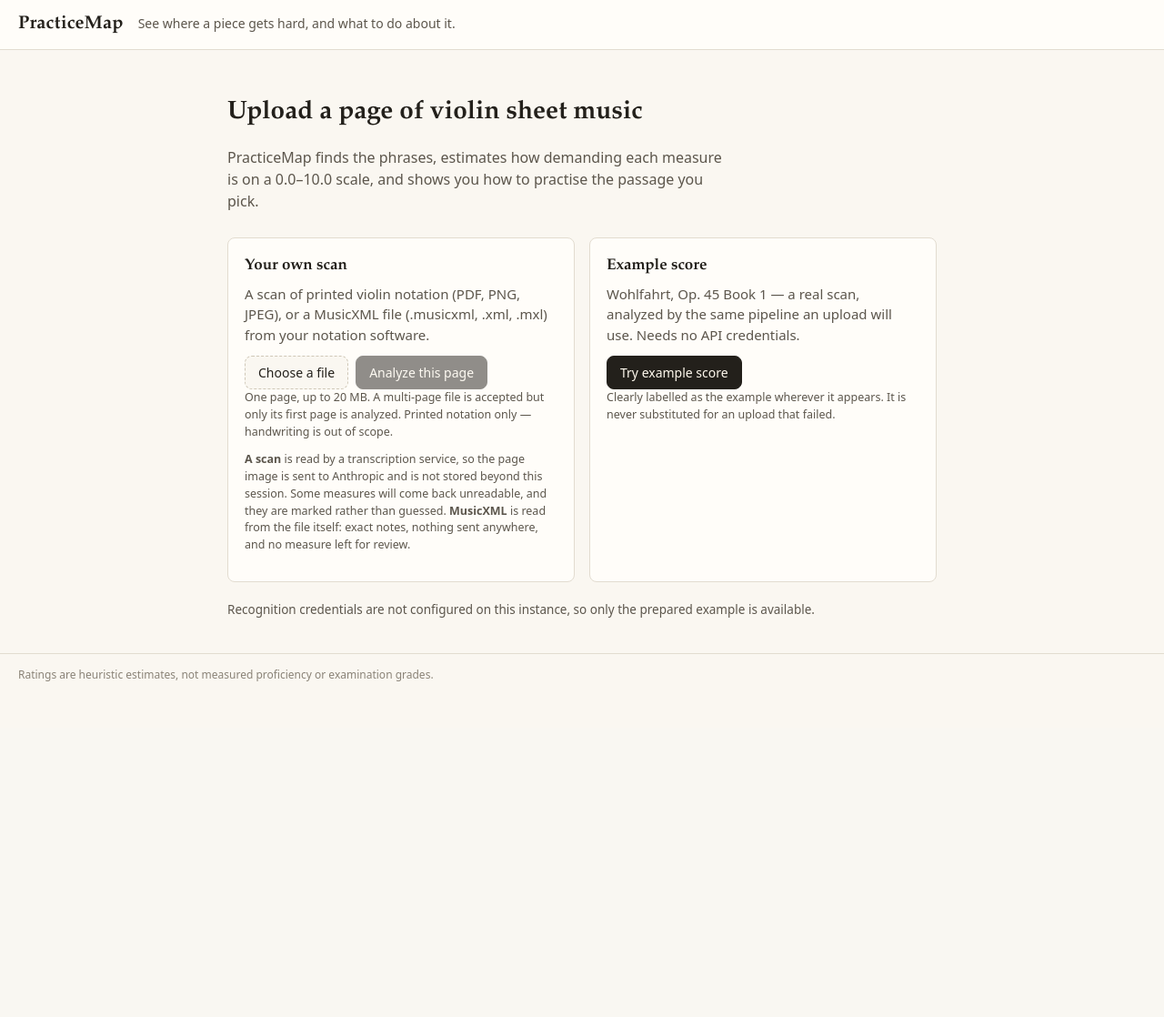
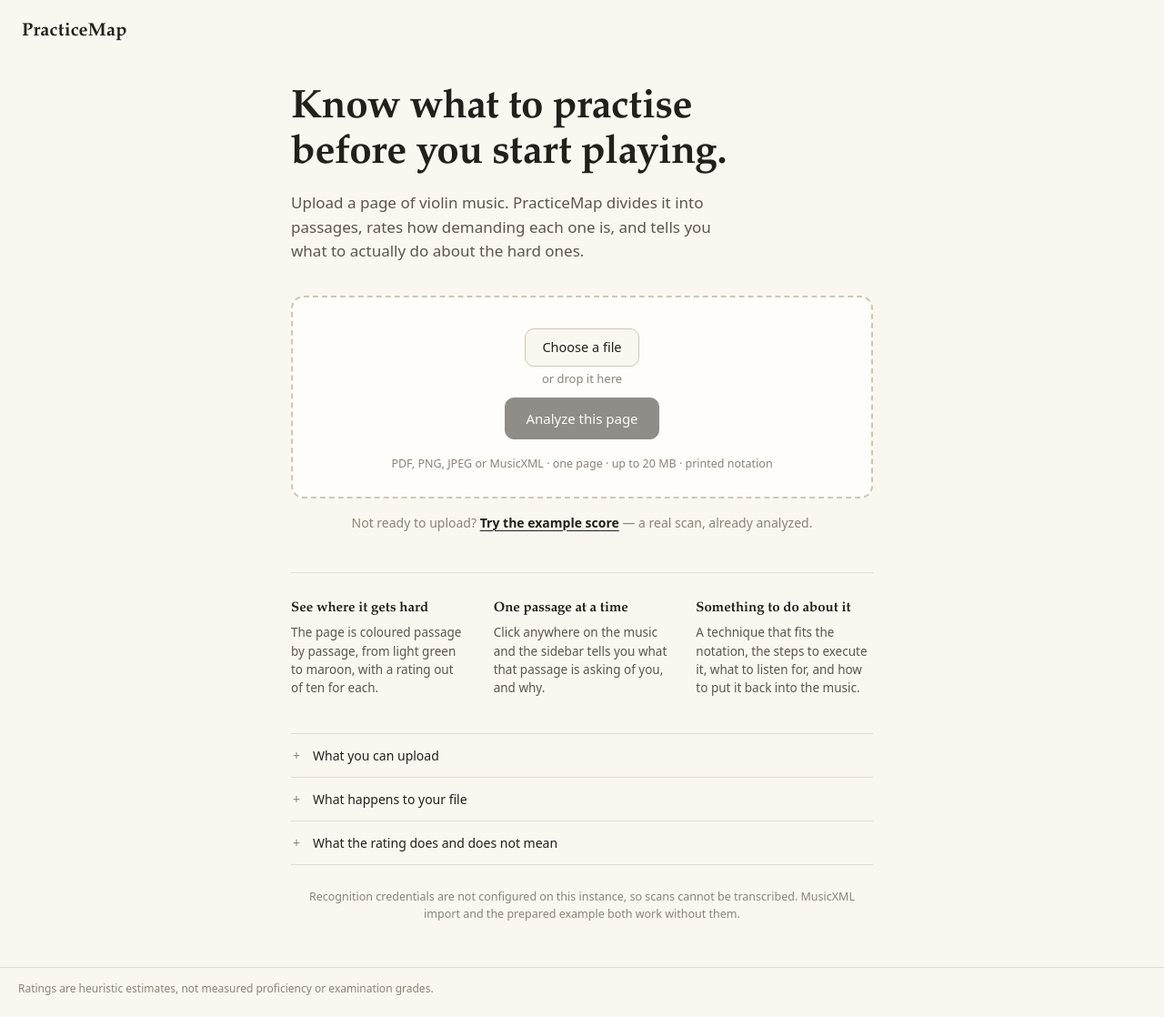
Before and after one commit to JacenL/Chordially, a FastAPI app: page / in a window 1280 px wide. Shown: the whole page at 91% size. Before the commit the page ends 749 px from the top, so only its background shows below. Run offline with FastAPI, Linux system fonts and the light colour scheme; some libraries are stand-ins or nearby versions.

Commit message:
feat(C18): a front page that answers the reader's question first
The page opened with two equally weighted cards, so the reader had to choose
between upload and example before understanding either, and "what does this do
for me?" sat under three paragraphs about transcription services, size limits
and unreadable measures.

Now: a headline, a one-sentence lede, one primary action and one secondary one.
The upload target is large and doubles as a drop zone; "Try the example score"
is a quiet link beneath it. Three short lines say what the reader gets, and the
technical detail folds into three expandable summaries.

Nothing honest was removed to get there, and each disclosure is pinned by a
test: formats and the 20 MB cap stay visible without opening anything; the
data-handling disclosure is one click away; progress still names the stage
actually running and still explains why there is no percentage; a rejected
upload still reports itself with a recovery action and is never silently
replaced by the example.

Drag and drop is a convenience over the picker rather than instead of it - the
file input stays the accessible path and a drop assigns to it, so there is one
source of truth for which file is about to be sent.

No framework and no new dependency; the landing rules replace the old
.empty-state block in the existing stylesheet.

Co-Authored-By: Claude Opus 5 <noreply@anthropic.com>
Claude-Session: https://claude.ai/code/session_01XqahCmfRJRfkEfmgozNEA9

```diff
--- a/src/app/templates/index.html
+++ b/src/app/templates/index.html
@@ -7,46 +7,42 @@
   <link rel="stylesheet" href="/static/app.css">
 </head>
 <body class="page-empty">
-  <header class="app-header">
+  <header class="app-header app-header--bare">
     <span class="wordmark">PracticeMap</span>
-    <span class="tagline">See where a piece gets hard, and what to do about it.</span>
   </header>
 
-  <main class="empty-state">
-    <h1>Upload a page of violin sheet music</h1>
-    <p class="lede">
-      PracticeMap finds the phrases, estimates how demanding each measure is on a
-      0.0–10.0 scale, and shows you how to practise the passage you pick.
+  <main class="landing">
+    <section class="hero">
+      <h1 class="hero-title">Know what to practise<br>before you start playing.</h1>
+      <p class="hero-lede">
+        Upload a page of violin music. PracticeMap divides it into passages,
+        rates how demanding each one is, and tells you what to actually do about
+        the hard ones.
       </p>
+    </section>
 
-    <div class="start-options">
-      <section class="start-card start-card--upload" aria-labelledby="upload-heading">
-        <h2 id="upload-heading">Your own scan</h2>
-        <p>A scan of printed violin notation (PDF, PNG, JPEG), or a MusicXML file
-           (.musicxml, .xml, .mxl) from your notation software.</p>
+    <section class="start" aria-labelledby="start-heading">
+      <h2 class="visually-hidden" id="start-heading">Start</h2>
 
-        <form id="upload-form">
+      <form id="upload-form" class="dropzone">
         <label class="file-field">
           <input type="file" id="file-input" name="file"
                  accept=".pdf,.png,.jpg,.jpeg,.musicxml,.xml,.mxl,application/pdf,image/png,image/jpeg">
           <span class="file-field-label">Choose a file</span>
         </label>
-          <button type="submit" class="button button--primary" id="upload-submit" disabled>
+        <p class="dropzone-hint">or drop it here</p>
+        <button type="submit" class="button button--primary button--large" id="upload-submit" disabled>
           Analyze this page
         </button>
+        <p class="upload-formats note">
+          PDF, PNG, JPEG or MusicXML · one page · up to 20&nbsp;MB · printed notation
+        </p>
       </form>
 
-        <p class="note">
-          One page, up to 20&nbsp;MB. A multi-page file is accepted but only its
-          first page is analyzed. Printed notation only — handwriting is out of
-          scope.
-        </p>
-        <p class="note">
-          <b>A scan</b> is read by a transcription service, so the page image is
-          sent to Anthropic and is not stored beyond this session. Some measures
-          will come back unreadable, and they are marked rather than guessed.
-          <b>MusicXML</b> is read from the file itself: exact notes, nothing sent
-          anywhere, and no measure left for review.
+      <p class="secondary-action">
+        Not ready to upload?
+        <a class="link-strong" href="/score/example">Try the example score</a>
+        — a real scan, already analyzed.
       </p>
 
       <div class="upload-progress" id="upload-progress" hidden aria-live="polite">
@@ -63,26 +59,93 @@
       </div>
     </section>
 
-      <section class="start-card" aria-labelledby="example-heading">
-        <h2 id="example-heading">Example score</h2>
-        <p>
-          Wohlfahrt, Op. 45 Book 1 — a real scan, analyzed by the same pipeline an
-          upload will use. Needs no API credentials.
+    <section class="benefits" aria-label="What you get">
+      <div class="benefit">
+        <h3>See where it gets hard</h3>
+        <p>The page is coloured passage by passage, from light green to maroon,
+           with a rating out of ten for each.</p>
+      </div>
+      <div class="benefit">
+        <h3>One passage at a time</h3>
+        <p>Click anywhere on the music and the sidebar tells you what that
+           passage is asking of you, and why.</p>
+      </div>
+      <div class="benefit">
+        <h3>Something to do about it</h3>
+        <p>A technique that fits the notation, the steps to execute it, what to
+           listen for, and how to put it back into the music.</p>
+      </div>
+    </section>
+
+    <section class="details" aria-label="Details">
+      <details class="detail">
+        <summary>What you can upload</summary>
+        <div class="detail-body">
+          <p class="note">
+            A scan of printed violin notation — PDF, PNG or JPEG — or a MusicXML
+            file (.musicxml, .xml, .mxl) exported from notation software.
+            One page, up to 20&nbsp;MB. A multi-page file is accepted but only its
+            first page is analyzed. Printed notation only; handwriting is out of
+            scope.
           </p>
-        <a class="button button--primary" href="/score/example">Try example score</a>
           <p class="note">
-          Clearly labelled as the example wherever it appears. It is never
-          substituted for an upload that failed.
+            MusicXML is the more reliable path: the notes are read from the file
+            itself, so no measure is left for review. A scan is read by a
+            transcription service and some measures will come back unreadable.
+            Those are marked as unknown rather than guessed at, and they are never
+            shown as easy.
           </p>
+        </div>
+      </details>
+
+      <details class="detail">
+        <summary>What happens to your file</summary>
+        <div class="detail-body">
+          <p class="note">
+            <b>A scan</b> is sent to Anthropic to be transcribed. The page image
+            is not stored beyond this session, and your analysis lives in this
+            server's memory only — restarting it discards everything.
+          </p>
+          <p class="note">
+            <b>MusicXML</b> never leaves this machine. It is parsed and engraved
+            locally, and nothing is sent anywhere.
+          </p>
+          <p class="note">
+            No account, no sign-in, nothing kept. Practice choices you make are
+            held for this session and are not saved.
+          </p>
+        </div>
+      </details>
+
+      <details class="detail">
+        <summary>What the rating does and does not mean</summary>
+        <div class="detail-body">
+          <p class="note">
+            The 0.0–10.0 scale is a transparent heuristic computed from what is
+            printed: note rate at the stated tempo, subdivision, displaced
+            accents, accidentals against the key, register above first position,
+            leaps, and bow demands. The same scale is used for every piece, so
+            two uploads can be compared. Nothing is stretched to fill it — an
+            easy page is supposed to look easy.
+          </p>
+          <p class="note">
+            It says nothing about your fingering, your string choices, your
+            shifts, your instrument or your level, because the notation does not
+            establish those. No violinist has reviewed the scale; it is
+            PracticeMap's own choice, not a grading system.
+          </p>
+        </div>
+      </details>
     </section>
-    </div>
 
     <p class="status">
       {% if live_recognition %}
-        Recognition credentials are configured on this instance.
+        Recognition credentials are configured on this instance, so scans and
+        MusicXML can both be analyzed.
       {% else %}
-        Recognition credentials are not configured on this instance, so only the
-        prepared example is available.
+        Recognition credentials are not configured on this instance, so scans
+        cannot be transcribed. MusicXML import and the prepared example both
+        work without them.
       {% endif %}
     </p>
   </main>
--- a/src/static/app.css
+++ b/src/static/app.css
@@ -109,35 +109,160 @@ html, body {
 .button--primary:hover:not(:disabled) { background: #37322A; }
 .button--quiet { padding: 5px 10px; font-size: 13px; }
 
-/* ----------------------------------------------------------- empty state */
+/* --------------------------------------------------------------- landing */
 
-.empty-state {
-  max-width: 820px;
+/* One page, one primary action. The previous version put the upload and the
+   example side by side as equal cards, which made the reader choose before
+   understanding either, and buried the answer to "what does this do for me?"
+   under three paragraphs of provider and format detail. Everything technical is
+   still here -- formats, limits, what happens to the file, what the rating can
+   and cannot see -- but behind a summary the reader opens when they want it. */
+
+.page-empty { display: flex; flex-direction: column; min-height: 100vh; }
+.page-empty .app-footer { margin-top: auto; }
+
+.app-header--bare { border-bottom: 0; background: transparent; padding: 20px 24px; }
+
+.landing {
+  width: 100%;
+  max-width: 680px;
   margin: 0 auto;
-  padding: 48px 20px 24px;
+  padding: 24px 20px 48px;
 }
 
-.empty-state h1 { font-family: var(--font); font-size: 28px; margin: 0 0 8px; }
-.lede { color: var(--ink-soft); font-size: 16px; max-width: 60ch; }
+.hero { margin-bottom: 36px; }
 
-.start-options {
-  display: grid;
-  grid-template-columns: repeat(auto-fit, minmax(280px, 1fr));
-  gap: 16px;
-  margin: 28px 0 20px;
+.hero-title {
+  font-family: var(--font);
+  font-size: clamp(30px, 6vw, 44px);
+  line-height: 1.14;
+  letter-spacing: -0.01em;
+  margin: 0 0 16px;
+  text-wrap: balance;
 }
 
-.start-card {
-  border: 1px solid var(--rule);
-  border-radius: var(--radius);
-  background: var(--paper-raised);
-  padding: 18px;
+.hero-lede {
+  margin: 0;
+  max-width: 52ch;
+  color: var(--ink-soft);
+  font-size: clamp(15px, 2.4vw, 17px);
+  line-height: 1.55;
 }
 
-.start-card h2 { font-family: var(--font); font-size: 17px; margin: 0 0 6px; }
-.start-card p { color: var(--ink-soft); margin: 0 0 12px; }
+/* The upload target. Large, obviously the thing to do, and a drop target as
+   well as a file picker -- a musician with a scan in a folder should not have
+   to go through a dialog to use it. */
+.dropzone {
+  display: flex;
+  flex-direction: column;
+  align-items: center;
+  gap: 12px;
+  padding: 34px 24px 26px;
+  border: 2px dashed var(--rule-strong);
+  border-radius: 14px;
+  background: var(--paper-raised);
+  text-align: center;
+  transition: border-color 120ms linear, background-color 120ms linear;
+}
+
+.dropzone.is-dragging {
+  border-color: var(--focus);
+  background: #F3F6FD;
+}
+
+.dropzone.has-file { border-style: solid; border-color: var(--rule-strong); }
+
+.dropzone-hint { margin: -4px 0 2px; font-size: 13px; color: var(--ink-faint); }
+.dropzone.has-file .dropzone-hint { visibility: hidden; }
+
+.upload-formats { margin-top: 4px; }
+
+.button--large {
+  padding: 11px 22px;
+  font-size: 15px;
+  border-radius: 10px;
+}
+
+.secondary-action {
+  margin: 16px 0 0;
+  text-align: center;
+  font-size: 14px;
+  color: var(--ink-faint);
+}
+
+.link-strong {
+  color: var(--ink);
+  font-weight: 600;
+  text-decoration-thickness: 1px;
+  text-underline-offset: 3px;
+}
+
+/* What the reader gets, in three lines rather than three paragraphs. */
+.benefits {
+  display: grid;
+  grid-template-columns: repeat(auto-fit, minmax(190px, 1fr));
+  gap: 20px 28px;
+  margin: 44px 0 40px;
+  padding-top: 28px;
+  border-top: 1px solid var(--rule);
+}
+
+.benefit h3 {
+  font-family: var(--font);
+  font-size: 15px;
+  font-weight: 600;
+  margin: 0 0 5px;
+}
+
+.benefit p { margin: 0; font-size: 13.5px; line-height: 1.5; color: var(--ink-soft); }
+
+/* The technical detail, folded away. */
+.details { display: flex; flex-direction: column; }
+
+.detail { border-top: 1px solid var(--rule); }
+.detail:last-of-type { border-bottom: 1px solid var(--rule); }
+
+.detail > summary {
+  list-style: none;
+  cursor: pointer;
+  padding: 13px 2px;
+  font-size: 14px;
+  color: var(--ink);
+  display: flex;
+  align-items: center;
+  gap: 8px;
+}
+
+.detail > summary::-webkit-details-marker { display: none; }
+
+.detail > summary::before {
+  content: "+";
+  width: 14px;
+  color: var(--ink-faint);
+  font-variant-numeric: tabular-nums;
+}
+
+.detail[open] > summary::before { content: "\2212"; }
+.detail > summary:hover { color: var(--ink-soft); }
+
+.detail-body { padding: 0 2px 14px 22px; max-width: 62ch; }
+.detail-body .note { margin-top: 0; margin-bottom: 9px; }
+.detail-body .note:last-child { margin-bottom: 0; }
+
 .note { font-size: 12.5px; color: var(--ink-faint); margin: 10px 0 0; }
-.status { color: var(--ink-soft); font-size: 13.5px; }
+.status {
+  margin: 26px 0 0;
+  color: var(--ink-faint);
+  font-size: 12.5px;
+  text-align: center;
+}
+
+@media (max-width: 520px) {
+  .landing { padding: 8px 16px 36px; }
+  .hero { margin-bottom: 26px; }
+  .dropzone { padding: 26px 16px 20px; }
+  .benefits { margin: 34px 0 30px; gap: 18px; }
+}
 
 /* ------------------------------------------------------------- workspace */
 
@@ -542,13 +667,13 @@ html, body {
 .file-field-label {
   display: inline-flex;
   align-items: center;
-  padding: 7px 14px;
-  border: 1px dashed var(--rule-strong);
-  border-radius: var(--radius);
+  padding: 9px 18px;
+  border: 1px solid var(--rule-strong);
+  border-radius: 10px;
   background: var(--paper);
-  font-size: 14px;
+  font-size: 14.5px;
   cursor: pointer;
-  max-width: 220px;
+  max-width: min(100%, 320px);
   overflow: hidden;
   text-overflow: ellipsis;
   white-space: nowrap;
@@ -558,7 +683,7 @@ html, body {
 .file-field-label:hover { background: #F2EDE3; }
 
 .upload-progress {
-  margin-top: 14px;
+  margin-top: 18px;
   padding: 12px 14px;
   border: 1px solid var(--rule);
   border-radius: var(--radius);
@@ -569,7 +694,7 @@ html, body {
 .upload-progress .note { margin-top: 6px; }
 
 .upload-error {
-  margin-top: 14px;
+  margin-top: 18px;
   padding: 12px 14px;
   border: 1px solid #E0BDB0;
   border-radius: var(--radius);
--- a/src/static/upload.js
+++ b/src/static/upload.js
@@ -17,12 +17,65 @@ if (form) {
   const errorMessage = document.getElementById("upload-error-message");
   const errorRecovery = document.getElementById("upload-error-recovery");
 
-  input.addEventListener("change", () => {
+  function showChosen() {
     const file = input.files && input.files[0];
     submit.disabled = !file;
     if (label) label.textContent = file ? file.name : "Choose a file";
+    form.classList.toggle("has-file", Boolean(file));
     errorBox.hidden = true;
-  });
+  }
+
+  input.addEventListener("change", showChosen);
+
+  // Drag and drop, as a convenience over the file picker rather than instead of
+  // it. The picker stays the accessible path and is what the keyboard reaches;
+  // this only saves a dialog for someone who already has the scan in a folder.
+  // `DataTransfer` is assigned to the input rather than kept aside so there is
+  // one source of truth for "which file are we about to send".
+  if (window.DataTransfer) {
+    let depth = 0;
+
+    const stop = (event) => {
+      event.preventDefault();
+      event.stopPropagation();
+    };
+
+    form.addEventListener("dragenter", (event) => {
+      stop(event);
+      depth += 1;
+      form.classList.add("is-dragging");
+    });
+    form.addEventListener("dragover", (event) => {
+      stop(event);
+      if (event.dataTransfer) event.dataTransfer.dropEffect = "copy";
+    });
+    form.addEventListener("dragleave", (event) => {
+      stop(event);
+      depth = Math.max(0, depth - 1);
+      if (depth === 0) form.classList.remove("is-dragging");
+    });
+    form.addEventListener("drop", (event) => {
+      stop(event);
+      depth = 0;
+      form.classList.remove("is-dragging");
+      const dropped = event.dataTransfer && event.dataTransfer.files;
+      if (!dropped || !dropped.length) return;
+      // One page per upload, so a multi-file drop takes the first rather than
+      // silently analyzing something the user did not point at.
+      const transfer = new DataTransfer();
+      transfer.items.add(dropped[0]);
+      input.files = transfer.files;
+      showChosen();
+    });
+
+    // A file dropped anywhere else on the page would otherwise be opened by the
+    // browser, replacing the app with a PDF viewer.
+    for (const type of ["dragover", "drop"]) {
+      window.addEventListener(type, (event) => {
+        if (!form.contains(event.target)) event.preventDefault();
+      });
+    }
+  }
 
   form.addEventListener("submit", async (event) => {
     event.preventDefault();
```
Also changed, not shown: docs/checklist.md (+51 -1 lines), docs/design.md (+9 -1 lines), tests/e2e/test_demo_flow.py (+1 -1 lines), tests/e2e/test_landing_page.py (added, +183 -0 lines). Lines whose indentation alone changed are shown as unchanged.
